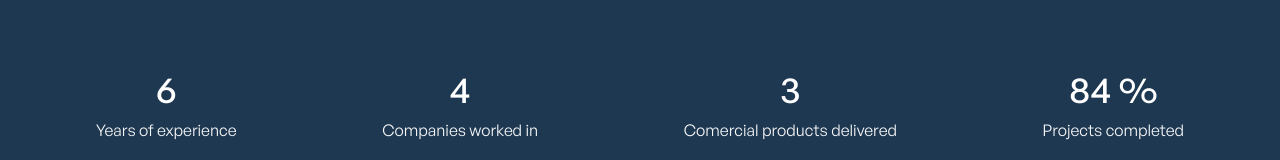
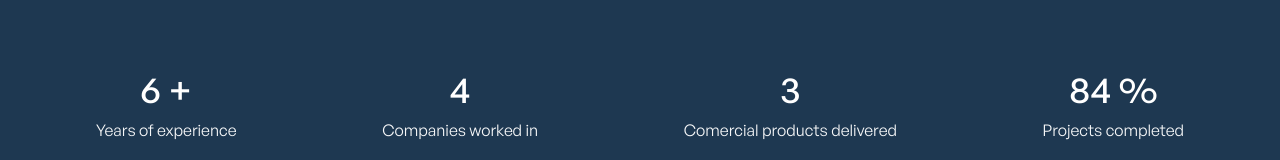
Before and after one commit to L3VU5/portfolio-paweljedrasik, a Next.js app: page /about in a window 1280 px wide. Shown: the part 544-704 px from the top of the page. Built offline with nearby package versions, Linux system fonts and the light colour scheme.

Commit message:
resume updated

```diff
--- a/components/about/AboutCounter.jsx
+++ b/components/about/AboutCounter.jsx
@@ -15,7 +15,7 @@ const AboutCounter = () => {
 				<CounterItem
 					title="Years of experience"
 					counter={<span id="experienceCounter" />}
-					measurement=""
+					measurement="+"
 				/>
 				<CounterItem
 					title="Companies worked in"
```
Also changed, not shown: 1 other file (tests, documents, lock files or other folders).
